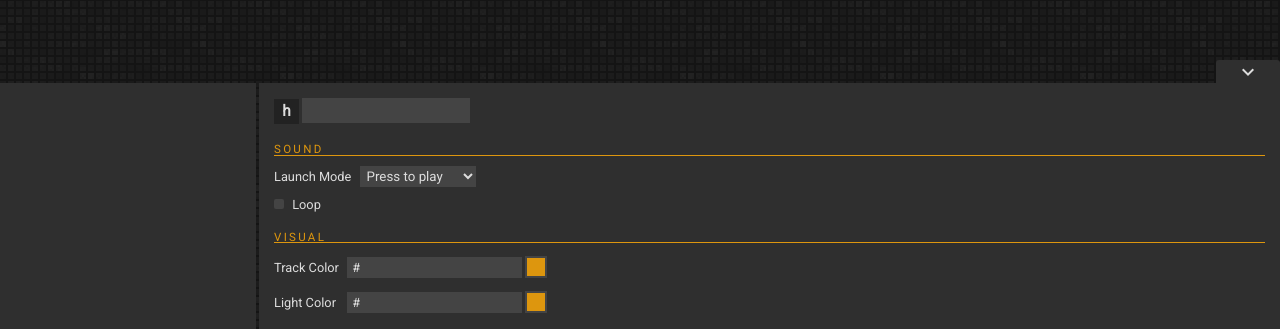
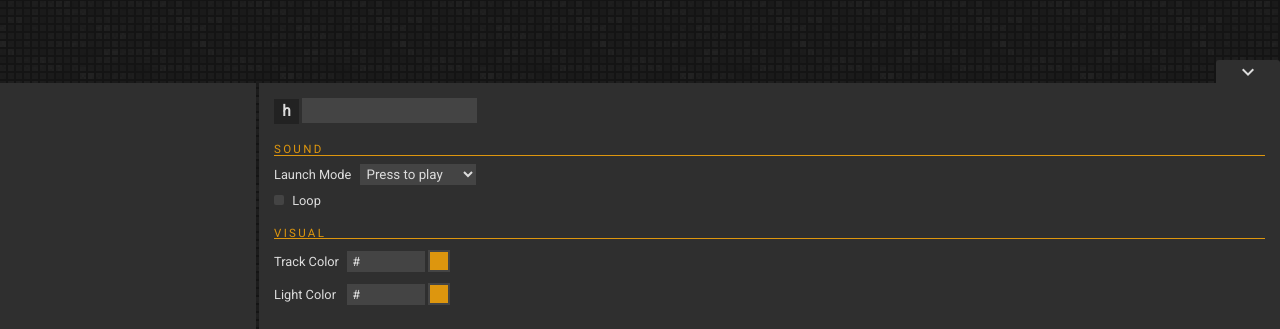
Before and after one commit to kohyeeru/keytap, a plain HTML site: page index.html in a window 1280 px wide. Shown: the part 471-800 px from the top of the page. Drawn offline with Linux system fonts and the light colour scheme.

Commit message:
index.css: tweak alignment values

```diff
--- a/css/index.css
+++ b/css/index.css
@@ -112,7 +112,7 @@ hr {
 }
 
 .setting-item {
-  margin: 10px 0;
+  margin: 8px 0;
   display: block;
 }
 
@@ -139,6 +139,7 @@ hr {
 
   color: #dddddd;
 
+  width: 159px;
   height: 25px;
   padding: 0 8px;
 
@@ -248,6 +249,7 @@ hr {
   background: transparent;
   color: #dddddd;
 
+  width: 55px;
   margin-left: -2px;
 
   border: none;
```
